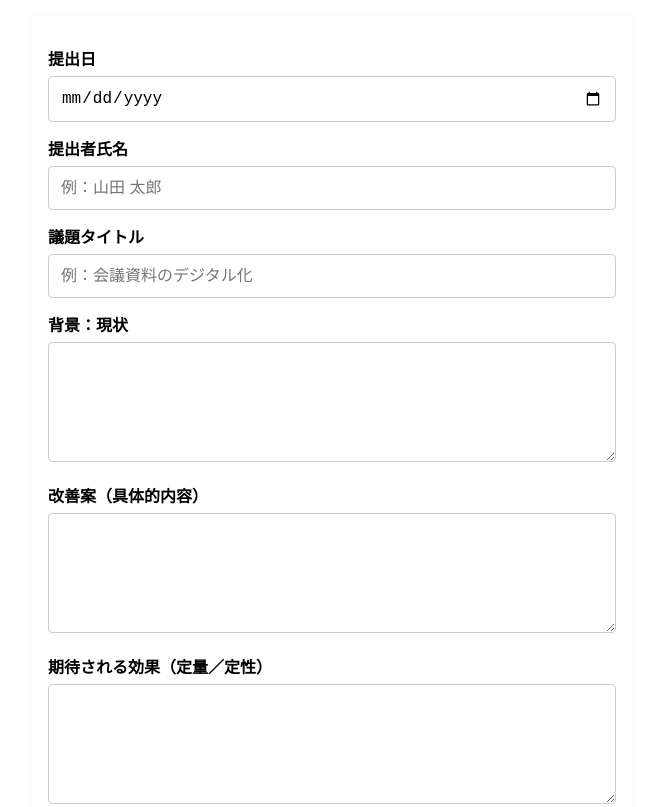
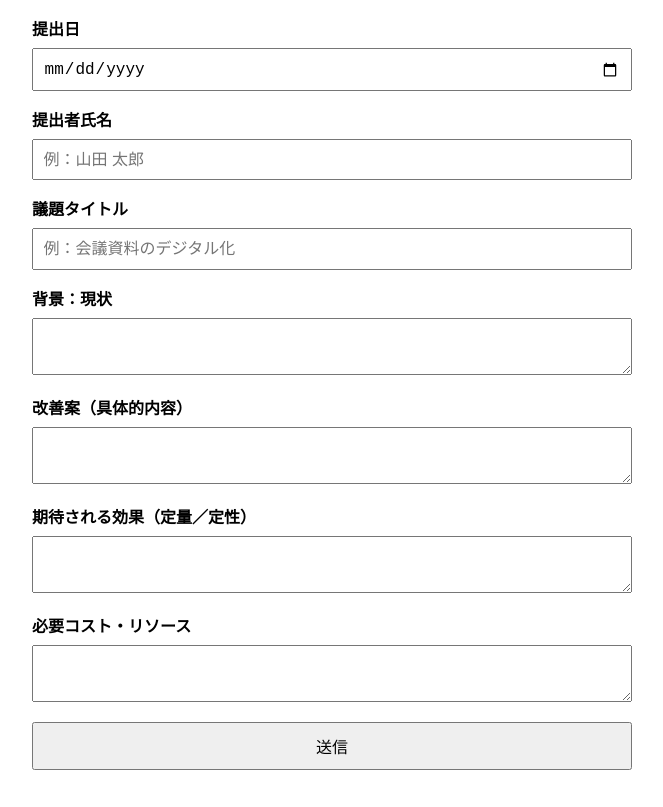
Before and after one commit to ksk1192/proposal-form, a plain HTML site: page index.html in a window 1280 px wide. Shown: the top 807 px of the page, without its empty margins (308-971 px from the left). Drawn offline with Linux system fonts and the light colour scheme.

Commit message:
Update index.html

```diff
--- a/index.html
+++ b/index.html
@@ -3,109 +3,103 @@
 <head>
   <meta charset="UTF-8">
   <title>改善提案フォーム</title>
-  <meta name="viewport" content="width=device-width, initial-scale=1">
-
-  <!-- CSP（省略） -->
+  <meta name="viewport" content="width=device-width, initial-scale=1, maximum-scale=1">
   <style>
-    /* 1. リセット＆ボックスサイズ統一 */
-    * {
-      margin: 0;
-      padding: 0;
-      box-sizing: border-box;
+    body {
+      font-family: sans-serif;
+      margin: 1em;
     }
-
-    /* 2. ページ全体余白 */
-    html, body {
-      width: 100%;
-      min-height: 100%;
-      font-family: sans-serif;
-      line-height: 1.5;
-    }
-    body {
-      padding: 16px;
-    }
-
-    /* 3. フォームコンテナ */
     form {
       max-width: 600px;
+      width: 100%;
       margin: auto;
-      background: #fff;
-      padding: 16px;
-      border-radius: 4px;
-      box-shadow: 0 0 8px rgba(0,0,0,0.05);
     }
-
-    /* 4. ラベルと入力要素 */
+    input, textarea, button {
+      width: 100%;
+      font-size: 16px;
+      padding: 0.6em;
+      box-sizing: border-box;
+      margin-top: 0.5em;
+    }
+    button {
+      min-height: 44px;
+      margin-top: 1em;
+    }
     label {
+      font-weight: bold;
       display: block;
       margin-top: 1em;
-      font-weight: bold;
-    }
-    input,
-    textarea,
-    button {
-      width: 100%;
-      font-size: 16px;       /* iOSでのズーム防止 */
-      padding: 0.75em;
-      margin-top: 0.25em;
-      border: 1px solid #ccc;
-      border-radius: 4px;
-    }
-    textarea {
-      resize: vertical;
-      min-height: 120px;
-    }
-    button {
-      margin-top: 1.25em;
-      background: #0078D4;
-      color: #fff;
-      border: none;
-      cursor: pointer;
-    }
-    button:active {
-      background: #005A9E;
-    }
-
-    /* 5. スマホ向け微調整 */
-    @media (max-width: 480px) {
-      body {
-        padding: 12px;
-      }
-      input,
-      textarea,
-      button {
-        font-size: 18px;
-        padding: 0.85em;
-      }
     }
   </style>
 </head>
 <body>
-
-  <form id="proposalForm" action="/api/proposal" method="POST" novalidate>
+  <form id="proposalForm">
     <label for="date">提出日</label>
     <input type="date" id="date" name="date" required>
 
     <label for="name">提出者氏名</label>
-    <input type="text" id="name" name="name" placeholder="例：山田 太郎" maxlength="50" required>
+    <input type="text" id="name" name="name" placeholder="例：山田 太郎" required>
 
     <label for="title">議題タイトル</label>
-    <input type="text" id="title" name="title" placeholder="例：会議資料のデジタル化" maxlength="100" required>
+    <input type="text" id="title" name="title" placeholder="例：会議資料のデジタル化" required>
 
     <label for="current">背景：現状</label>
-    <textarea id="current" name="current" maxlength="1000" required></textarea>
+    <textarea id="current" name="current" required></textarea>
 
     <label for="proposal">改善案（具体的内容）</label>
-    <textarea id="proposal" name="proposal" maxlength="1000" required></textarea>
+    <textarea id="proposal" name="proposal" required></textarea>
 
     <label for="effect">期待される効果（定量／定性）</label>
-    <textarea id="effect" name="effect" maxlength="1000" required></textarea>
+    <textarea id="effect" name="effect" required></textarea>
 
     <label for="cost">必要コスト・リソース</label>
-    <textarea id="cost" name="cost" maxlength="1000" required></textarea>
+    <textarea id="cost" name="cost" required></textarea>
 
     <button type="submit">送信</button>
   </form>
 
+  <script>
+    (function() {
+      const form = document.getElementById('proposalForm');
+      const MAILTO_ADDRESS = "keisuke.tojyo@shinko-jp.biz";
+
+      form.addEventListener('submit', function(e) {
+        e.preventDefault();
+
+        const date     = document.getElementById('date').value;
+        const name     = document.getElementById('name').value.trim();
+        const title    = document.getElementById('title').value.trim();
+        const current  = document.getElementById('current').value.trim();
+        const proposal = document.getElementById('proposal').value.trim();
+        const effect   = document.getElementById('effect').value.trim();
+        const cost     = document.getElementById('cost').value.trim();
+
+        const bodyLines = [
+          `提出日: ${date}`,
+          `提出者氏名: ${name}`,
+          `議題タイトル: ${title}`,
+          `背景：現状`,
+          current,
+          `改善案（具体的内容）`,
+          proposal,
+          `期待される効果（定量／定性）`,
+          effect,
+          `必要コスト・リソース`,
+          cost
+        ];
+
+        const subject  = "【改善提案】" + title;
+        const bodyText = bodyLines.join('\n\n');
+
+        // メールクライアントを起動
+        const mailtoLink =
+          `mailto:${MAILTO_ADDRESS}` +
+          `?subject=${encodeURIComponent(subject)}` +
+          `&body=${encodeURIComponent(bodyText)}`;
+
+        window.location.href = mailtoLink;
+      });
+    })();
+  </script>
 </body>
 </html>
```
